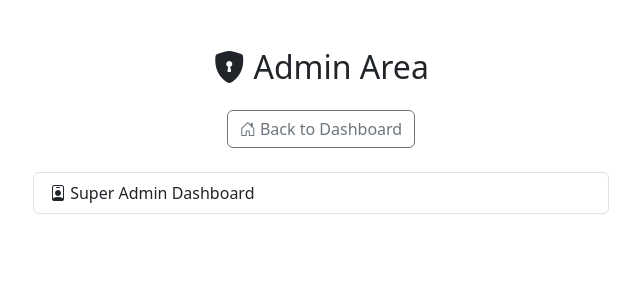
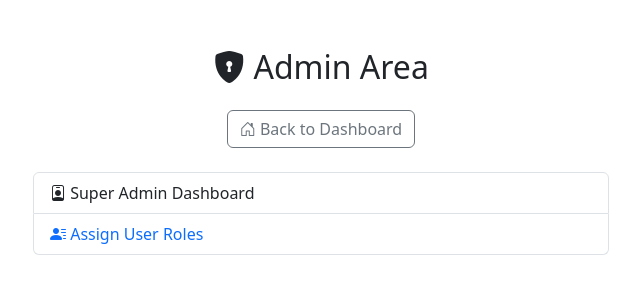
Before and after one commit to joejmendezsr/perkminer-backend, a Flask app: page /admin-roles in a window 1280 px wide. Shown: the top 300 px of the page, without its empty margins (319-959 px from the left). Run offline with Flask 3, Linux system fonts and the light colour scheme; a user stored in the database is signed in; some libraries are stand-ins or nearby versions.

Commit message:
Add Assign User Roles link for super admins

```diff
--- a/templates/admin_roles_landing.html
+++ b/templates/admin_roles_landing.html
@@ -47,7 +47,11 @@
                 <i class="bi bi-person-badge"></i> Super Admin Dashboard
             </a>
         {% endif %}
-
+        {% if current_user.has_role('super_admin') %}
+            <a href="{{ url_for('assign_roles') }}" class="list-group-item list-group-item-action text-primary">
+                <i class="bi bi-person-lines-fill"></i> Assign User Roles
+            </a>
+        {% endif %}
     </div>
 
     {% if not (
```
